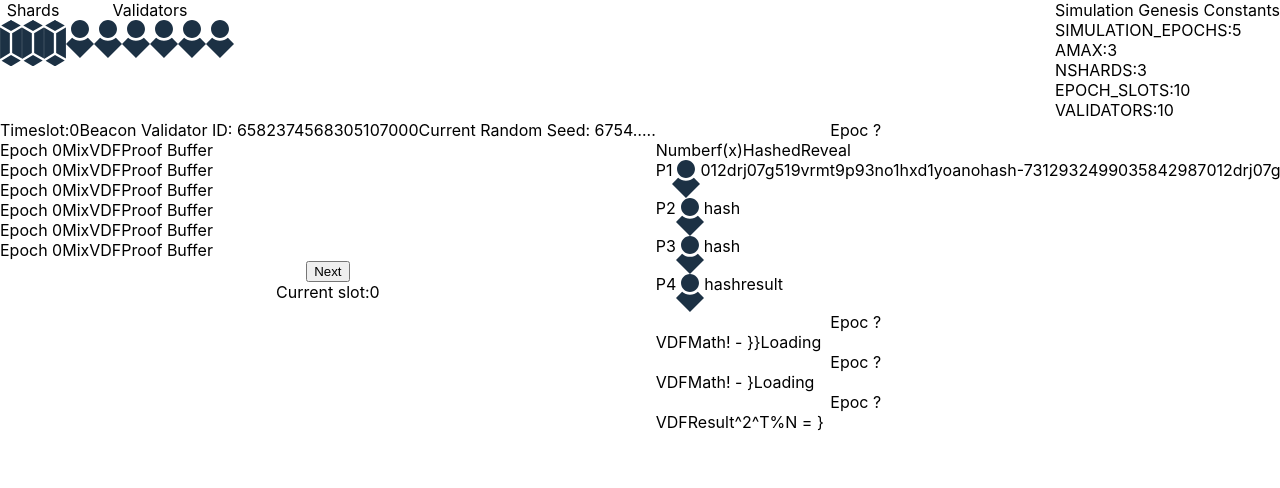
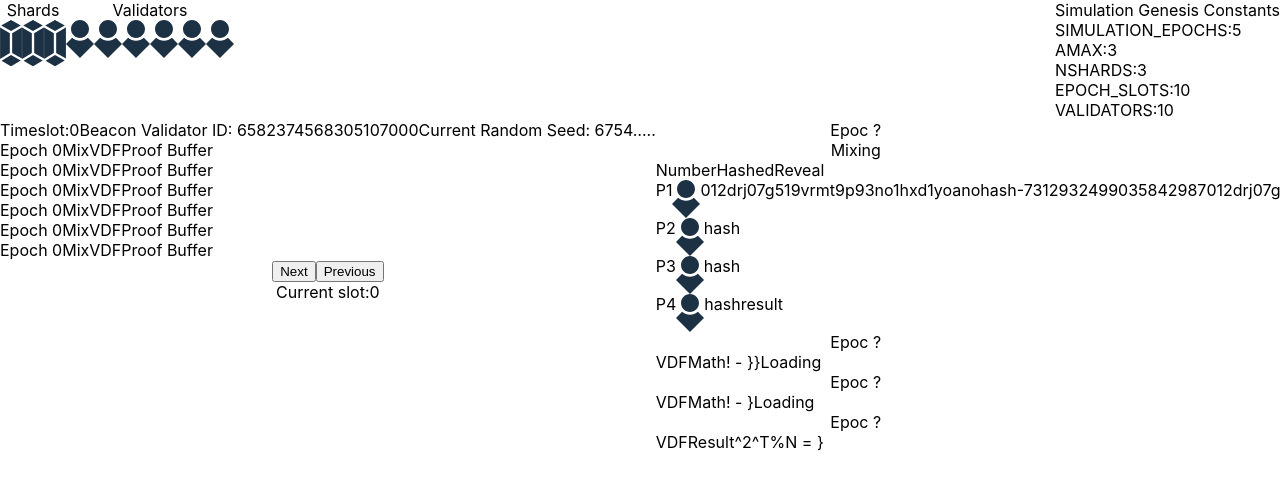
Before and after one commit to beacon-thugs-harmony/beacon_thugs_frontend, a React (Create React App) app: page / in a window 1280 px wide. Shown: the top 488 px of the page. Built offline with nearby package versions, Linux system fonts and the light colour scheme.

Commit message:
add previous button functionality

```diff
--- a/src/components/Layout.js
+++ b/src/components/Layout.js
@@ -14,12 +14,17 @@ class Layout extends Component {
     this.setState({ step: s });
   };
 
+  prev = () => {
+    let s = this.state.step - 1;
+    this.setState({ step: s });
+  };
+
   render() {
     return (
       <OutterLayout>
         <Header data={this.state.data} step={this.state.step} />
         <Row>
-          <Timeline next={this.next} data={this.state.data} step={this.state.step} />
+          <Timeline prev={this.prev} next={this.next} data={this.state.data} step={this.state.step} />
           <Stack data={this.state.data} step={this.state.step} />
         </Row>
       </OutterLayout>
--- a/src/components/Stack.js
+++ b/src/components/Stack.js
@@ -16,10 +16,10 @@ class Stack extends Component {
           <Epoc>
             <div>
               <div>Epoc ?</div>
+              <div>Mixing</div>
             </div>
             <TopNav>
               <div>Number</div>
-              <div>f(x)</div>
               <div>Hashed</div>
               <div>Reveal</div>
             </TopNav>
--- a/src/components/Timeline.js
+++ b/src/components/Timeline.js
@@ -24,6 +24,15 @@ class Timeline extends Component {
         >
           Next
         </button>
+
+
+        <button
+            onClick={() => {
+                this.props.prev();
+            }}
+         >
+          Previous
+         </button>
         <div>Current slot:{this.props.step}</div>
       </div>
     );
```
